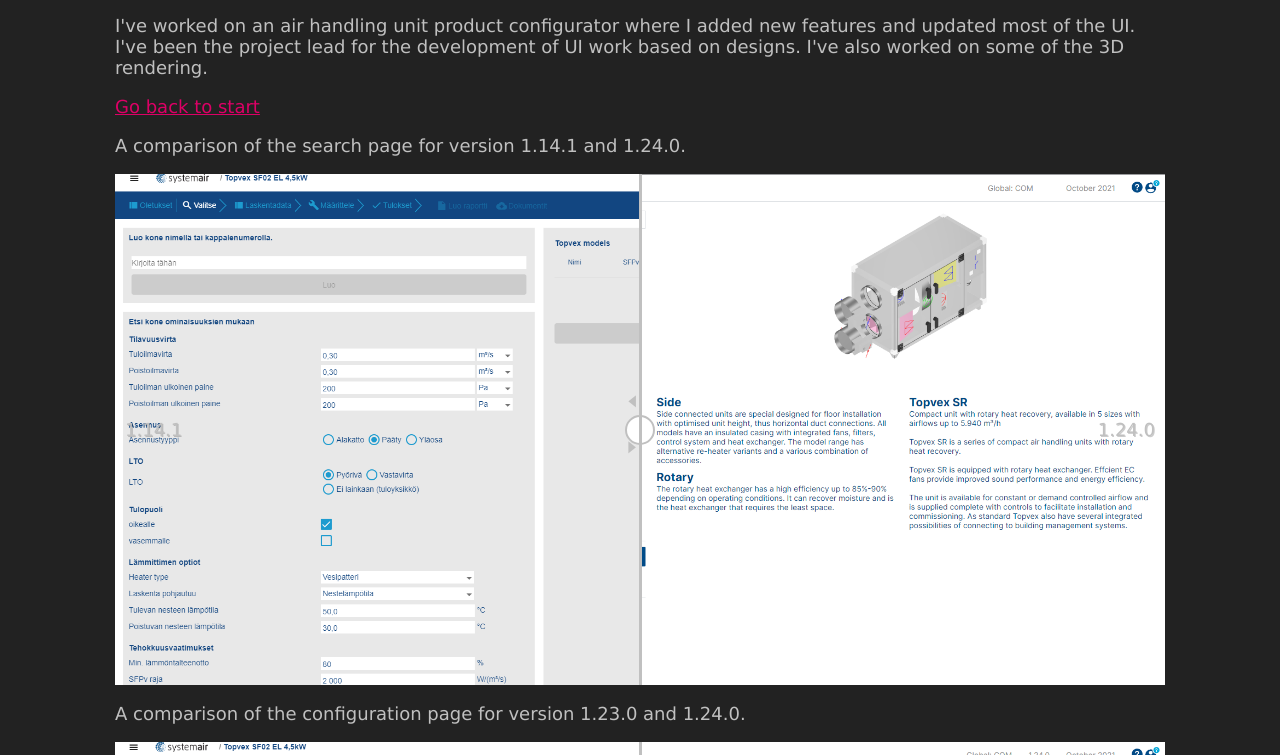
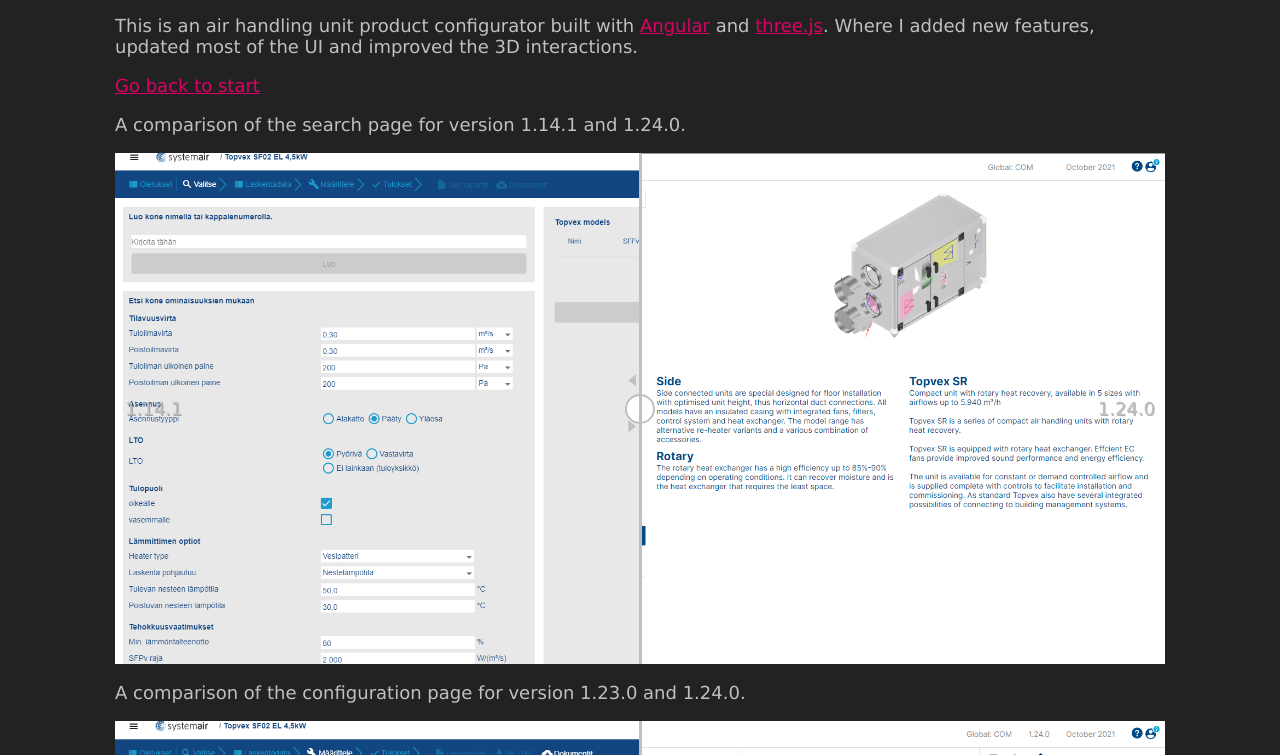
Before and after one commit to saaratrix/portfolio, a plain HTML site: page systemair_configurator.html in a window 1280 px wide. Shown: the part 45-800 px from the top of the page. Drawn offline with Linux system fonts and the light colour scheme.

Commit message:
Updated texts.

```diff
--- a/style.less
+++ b/style.less
@@ -194,10 +194,8 @@ a {
 
   .image-comparison-description {
     position: absolute;
-    text-shadow: 1px 1px 0px rgba(0, 0, 0, 0.2);
+    text-shadow: 1px 1px 0px rgba(0, 0, 0, 0.3);
     transition: opacity @transitionAnimation;
-    // The lazy way of moving text away from the slider handle if they overlap.
-    //padding-top: 50px;
   }
 }
 
--- a/systemair_configurator.html
+++ b/systemair_configurator.html
@@ -14,9 +14,8 @@
     <div class="item-content">
       <h3>Air Handling Unit Product Configurator</h3>
       <p>
-        I've worked on an air handling unit product configurator where I added new features and updated most of the UI.
-        I've been the project lead for the development of UI work based on designs.
-        I've also worked on some of the 3D rendering.
+        This is an air handling unit product configurator built with <a href="https://angular.io/">Angular</a> and <a href="https://threejs.org/">three.js</a>.
+        Where I added new features, updated most of the UI and improved the 3D interactions.
       </p>
       <p class="back-index-button">
         <a href="./">Go back to start</a>
```
Also changed, not shown: style.css.
